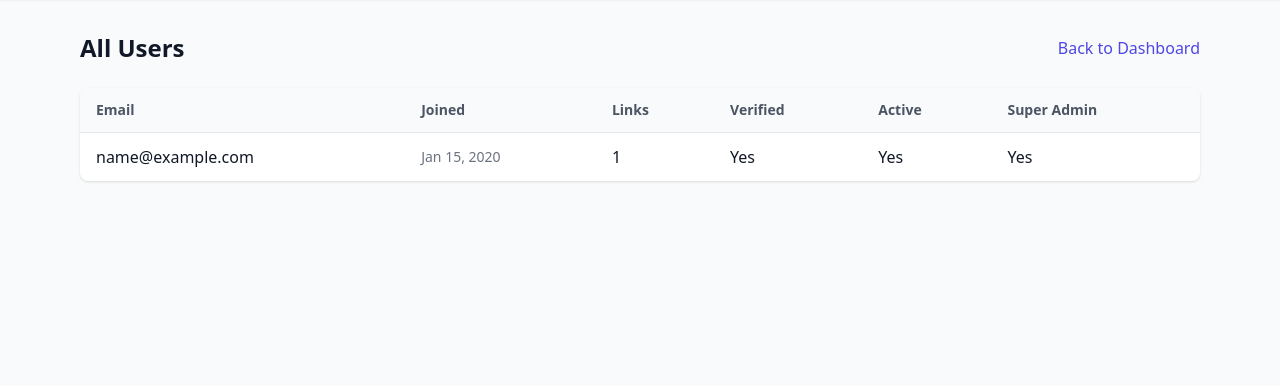
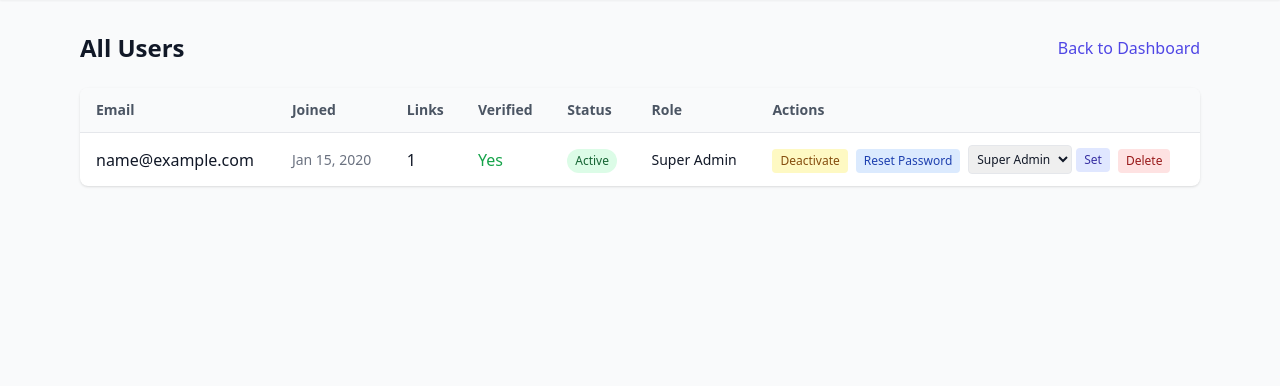
Before and after one commit to fonfon10/pikolink, a Django app: page /super-admin/users/ in a window 1280 px wide. Shown: the part 52-438 px from the top of the page. Run offline with Django 4.2, Linux system fonts and the light colour scheme; a user stored in the database is signed in; tables that the repository leaves empty hold one stand-in row (values such as "Sample post"); some libraries are stand-ins or nearby versions.

Commit message:
feat(accounts): add admin user controls and user profile page
Super-admin panel: activate/deactivate, delete, reset password, and
change role for users. User profile page for editing name, email, and
changing password via allauth.

Co-Authored-By: Claude Opus 4.6 <noreply@anthropic.com>

```diff
--- a/apps/accounts/urls.py
+++ b/apps/accounts/urls.py
@@ -1,5 +1,8 @@
 from django.urls import path, include
 
+from apps.accounts import views
+
 urlpatterns = [
+    path('profile/', views.profile, name='profile'),
     path('', include('allauth.urls')),
 ]
--- a/apps/accounts/views.py
+++ b/apps/accounts/views.py
@@ -1,10 +1,15 @@
 from datetime import timedelta
 
+from django.contrib import messages
+from django.contrib.auth.decorators import login_required
 from django.db.models import Count
-from django.shortcuts import render
+from django.shortcuts import get_object_or_404, redirect, render
 from django.utils import timezone
+from django.views.decorators.http import require_POST
+
 
 from apps.accounts.decorators import super_admin_required
+from apps.accounts.forms import ProfileForm
 from apps.accounts.models import CustomUser
 from apps.analytics.models import Click
 from apps.links.models import Link
@@ -59,3 +64,74 @@ def admin_teams(request):
         .order_by('-created_at')
     )
     return render(request, 'superadmin/teams.html', {'teams': teams})
+
+
+@super_admin_required
+@require_POST
+def admin_toggle_user(request, user_id):
+    user = get_object_or_404(CustomUser, pk=user_id)
+    user.is_active = not user.is_active
+    user.save(update_fields=['is_active'])
+    status = 'activated' if user.is_active else 'deactivated'
+    messages.success(request, f'{user.email} has been {status}.')
+    return redirect('super_admin_users')
+
+
+@super_admin_required
+@require_POST
+def admin_delete_user(request, user_id):
+    user = get_object_or_404(CustomUser, pk=user_id)
+    if user == request.user:
+        messages.error(request, 'You cannot delete yourself.')
+        return redirect('super_admin_users')
+    email = user.email
+    user.delete()
+    messages.success(request, f'{email} has been deleted.')
+    return redirect('super_admin_users')
+
+
+@super_admin_required
+@require_POST
+def admin_reset_password(request, user_id):
+    user = get_object_or_404(CustomUser, pk=user_id)
+    from allauth.account.forms import ResetPasswordForm
+    form = ResetPasswordForm(data={'email': user.email})
+    if form.is_valid():
+        form.save(request)
+    messages.success(request, f'Password reset email sent to {user.email}.')
+    return redirect('super_admin_users')
+
+
+@super_admin_required
+@require_POST
+def admin_change_role(request, user_id):
+    user = get_object_or_404(CustomUser, pk=user_id)
+    if user == request.user:
+        messages.error(request, 'You cannot change your own role.')
+        return redirect('super_admin_users')
+    role = request.POST.get('role', '')
+    if role == 'super_admin':
+        user.is_super_admin = True
+        user.is_staff = True
+    elif role == 'staff':
+        user.is_super_admin = False
+        user.is_staff = True
+    else:
+        user.is_super_admin = False
+        user.is_staff = False
+    user.save(update_fields=['is_super_admin', 'is_staff'])
+    messages.success(request, f'Role updated for {user.email}.')
+    return redirect('super_admin_users')
+
+
+@login_required
+def profile(request):
+    if request.method == 'POST':
+        form = ProfileForm(request.POST, instance=request.user)
+        if form.is_valid():
+            form.save()
+            messages.success(request, 'Profile updated successfully.')
+            return redirect('profile')
+    else:
+        form = ProfileForm(instance=request.user)
+    return render(request, 'accounts/profile.html', {'form': form})
--- a/config/urls.py
+++ b/config/urls.py
@@ -13,6 +13,10 @@ urlpatterns = [
     path('super-admin/users/', account_views.admin_users, name='super_admin_users'),
     path('super-admin/links/', account_views.admin_links, name='super_admin_links'),
     path('super-admin/teams/', account_views.admin_teams, name='super_admin_teams'),
+    path('super-admin/users/<int:user_id>/toggle/', account_views.admin_toggle_user, name='super_admin_toggle_user'),
+    path('super-admin/users/<int:user_id>/delete/', account_views.admin_delete_user, name='super_admin_delete_user'),
+    path('super-admin/users/<int:user_id>/reset-password/', account_views.admin_reset_password, name='super_admin_reset_password'),
+    path('super-admin/users/<int:user_id>/change-role/', account_views.admin_change_role, name='super_admin_change_role'),
     path('django-admin/', admin.site.urls),
     # Short-link redirect MUST be last
     path('<str:short_code>/', link_views.redirect_link, name='redirect_link'),
--- a/templates/superadmin/users.html
+++ b/templates/superadmin/users.html
@@ -1,7 +1,7 @@
 {% extends "base.html" %}
 {% block title %}All Users - PikoLink Admin{% endblock %}
 {% block content %}
-<div class="max-w-6xl mx-auto">
+<div class="max-w-7xl mx-auto">
   <div class="flex items-center justify-between mb-6">
     <h2 class="text-2xl font-bold">All Users</h2>
     <a href="{% url 'super_admin_dashboard' %}" class="text-indigo-600 hover:underline">Back to Dashboard</a>
@@ -15,8 +15,9 @@
           <th class="px-4 py-3 text-sm font-semibold text-gray-600">Joined</th>
           <th class="px-4 py-3 text-sm font-semibold text-gray-600">Links</th>
           <th class="px-4 py-3 text-sm font-semibold text-gray-600">Verified</th>
-          <th class="px-4 py-3 text-sm font-semibold text-gray-600">Active</th>
-          <th class="px-4 py-3 text-sm font-semibold text-gray-600">Super Admin</th>
+          <th class="px-4 py-3 text-sm font-semibold text-gray-600">Status</th>
+          <th class="px-4 py-3 text-sm font-semibold text-gray-600">Role</th>
+          <th class="px-4 py-3 text-sm font-semibold text-gray-600">Actions</th>
         </tr>
       </thead>
       <tbody>
@@ -25,9 +26,59 @@
           <td class="px-4 py-3">{{ user.email }}</td>
           <td class="px-4 py-3 text-sm text-gray-500">{{ user.date_joined|date:"M d, Y" }}</td>
           <td class="px-4 py-3">{{ user.link_count }}</td>
-          <td class="px-4 py-3">{% if user.email_verified %}Yes{% else %}No{% endif %}</td>
-          <td class="px-4 py-3">{% if user.is_active %}Yes{% else %}No{% endif %}</td>
-          <td class="px-4 py-3">{% if user.is_super_admin %}Yes{% else %}No{% endif %}</td>
+          <td class="px-4 py-3">
+            {% if user.email_verified %}
+              <span class="text-green-600">Yes</span>
+            {% else %}
+              <span class="text-red-600">No</span>
+            {% endif %}
+          </td>
+          <td class="px-4 py-3">
+            {% if user.is_active %}
+              <span class="inline-block px-2 py-1 text-xs font-medium rounded-full bg-green-100 text-green-800">Active</span>
+            {% else %}
+              <span class="inline-block px-2 py-1 text-xs font-medium rounded-full bg-red-100 text-red-800">Inactive</span>
+            {% endif %}
+          </td>
+          <td class="px-4 py-3 text-sm">
+            {% if user.is_super_admin %}Super Admin{% elif user.is_staff %}Staff{% else %}User{% endif %}
+          </td>
+          <td class="px-4 py-3">
+            <div class="flex items-center gap-2 flex-wrap">
+              <!-- Toggle Active -->
+              <form method="post" action="{% url 'super_admin_toggle_user' user.pk %}">
+                {% csrf_token %}
+                {% if user.is_active %}
+                  <button type="submit" class="px-2 py-1 text-xs font-medium rounded bg-yellow-100 text-yellow-800 hover:bg-yellow-200">Deactivate</button>
+                {% else %}
+                  <button type="submit" class="px-2 py-1 text-xs font-medium rounded bg-green-100 text-green-800 hover:bg-green-200">Activate</button>
+                {% endif %}
+              </form>
+
+              <!-- Reset Password -->
+              <form method="post" action="{% url 'super_admin_reset_password' user.pk %}">
+                {% csrf_token %}
+                <button type="submit" class="px-2 py-1 text-xs font-medium rounded bg-blue-100 text-blue-800 hover:bg-blue-200">Reset Password</button>
+              </form>
+
+              <!-- Change Role -->
+              <form method="post" action="{% url 'super_admin_change_role' user.pk %}" class="flex items-center gap-1">
+                {% csrf_token %}
+                <select name="role" class="text-xs border rounded px-1 py-1">
+                  <option value="user" {% if not user.is_staff and not user.is_super_admin %}selected{% endif %}>User</option>
+                  <option value="staff" {% if user.is_staff and not user.is_super_admin %}selected{% endif %}>Staff</option>
+                  <option value="super_admin" {% if user.is_super_admin %}selected{% endif %}>Super Admin</option>
+                </select>
+                <button type="submit" class="px-2 py-1 text-xs font-medium rounded bg-indigo-100 text-indigo-800 hover:bg-indigo-200">Set</button>
+              </form>
+
+              <!-- Delete -->
+              <form method="post" action="{% url 'super_admin_delete_user' user.pk %}" onsubmit="return confirm('Are you sure you want to delete {{ user.email }}? This cannot be undone.')">
+                {% csrf_token %}
+                <button type="submit" class="px-2 py-1 text-xs font-medium rounded bg-red-100 text-red-800 hover:bg-red-200">Delete</button>
+              </form>
+            </div>
+          </td>
         </tr>
       {% endfor %}
       </tbody>
```
Also changed, not shown: apps/accounts/forms.py (+12 -0 lines), apps/accounts/tests/test_superadmin.py (+110 -0 lines), apps/accounts/tests/test_views.py (+39 -0 lines), templates/accounts/profile.html (+40 -0 lines).
